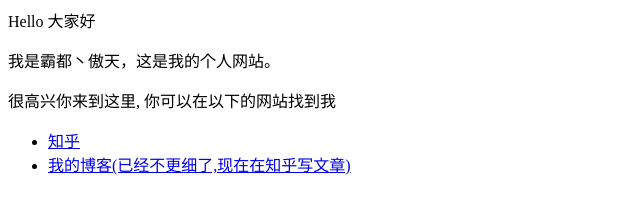
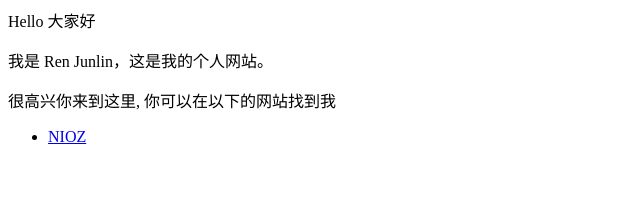
Before and after one commit to renjunlin233/renjunlin233.github.io, a plain HTML site: page index.html in a window 1280 px wide. Shown: the whole page, without its empty margins (0-640 px from the left). Drawn offline with Linux system fonts and the light colour scheme.

Commit message:
Update index.html

```diff
--- a/index.html
+++ b/index.html
@@ -1,8 +1,7 @@
 <p>Hello 大家好</p>
-<p>我是霸都丶傲天，这是我的个人网站。 </p>
+<p>我是 Ren Junlin，这是我的个人网站。 </p>
 <p>很高兴你来到这里, 你可以在以下的网站找到我</p>
 
 <ul>
-  <li> <a href="https://www.zhihu.com/people/AJLoveChina">知乎</a> </li>
-  <li> <a href="http://hejie.nigeerhuo.com">我的博客(已经不更细了,现在在知乎写文章)</a> </li>
+  <li> <a href="https://www.nioz.nl/en/about/organisation/staff/junlin-ren">NIOZ</a> </li>
 </ul>
```
